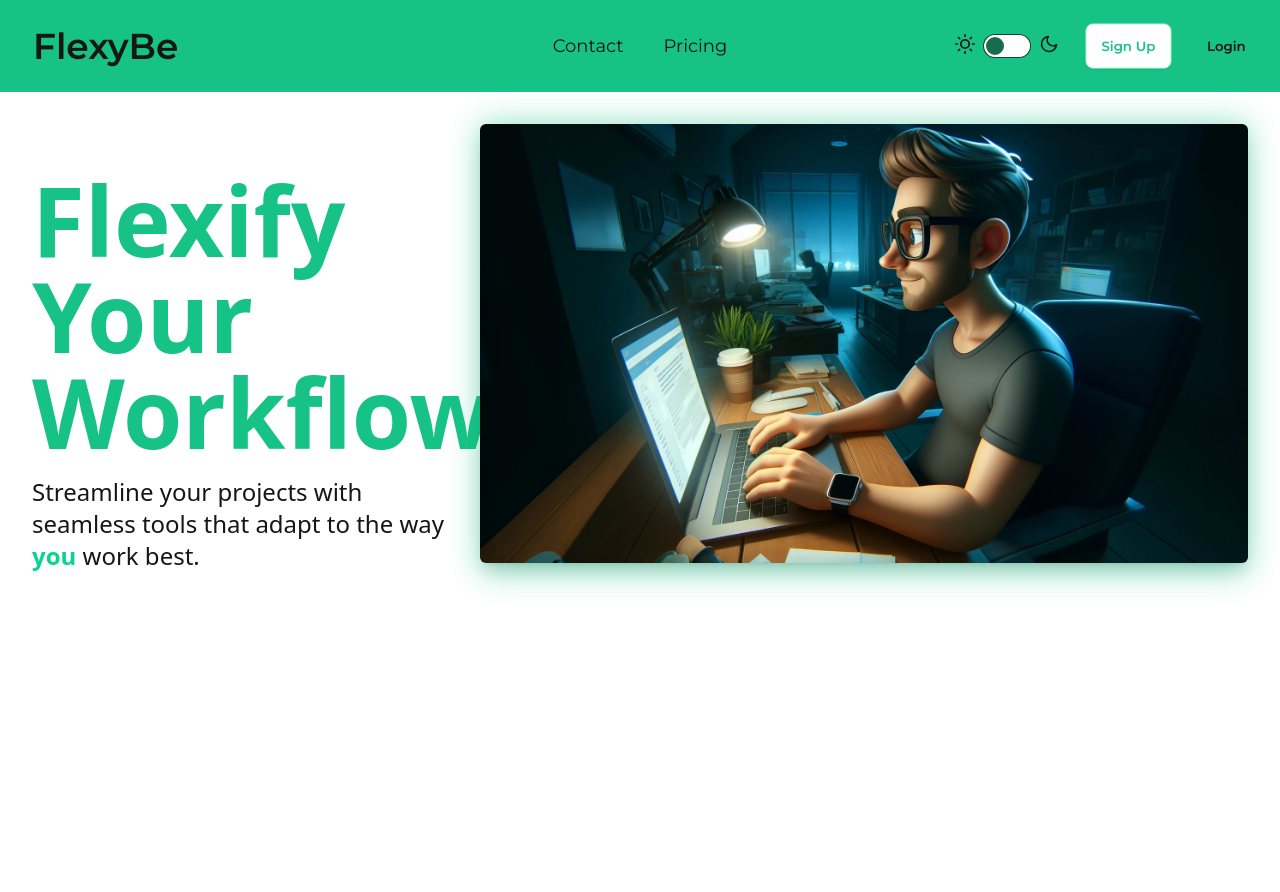
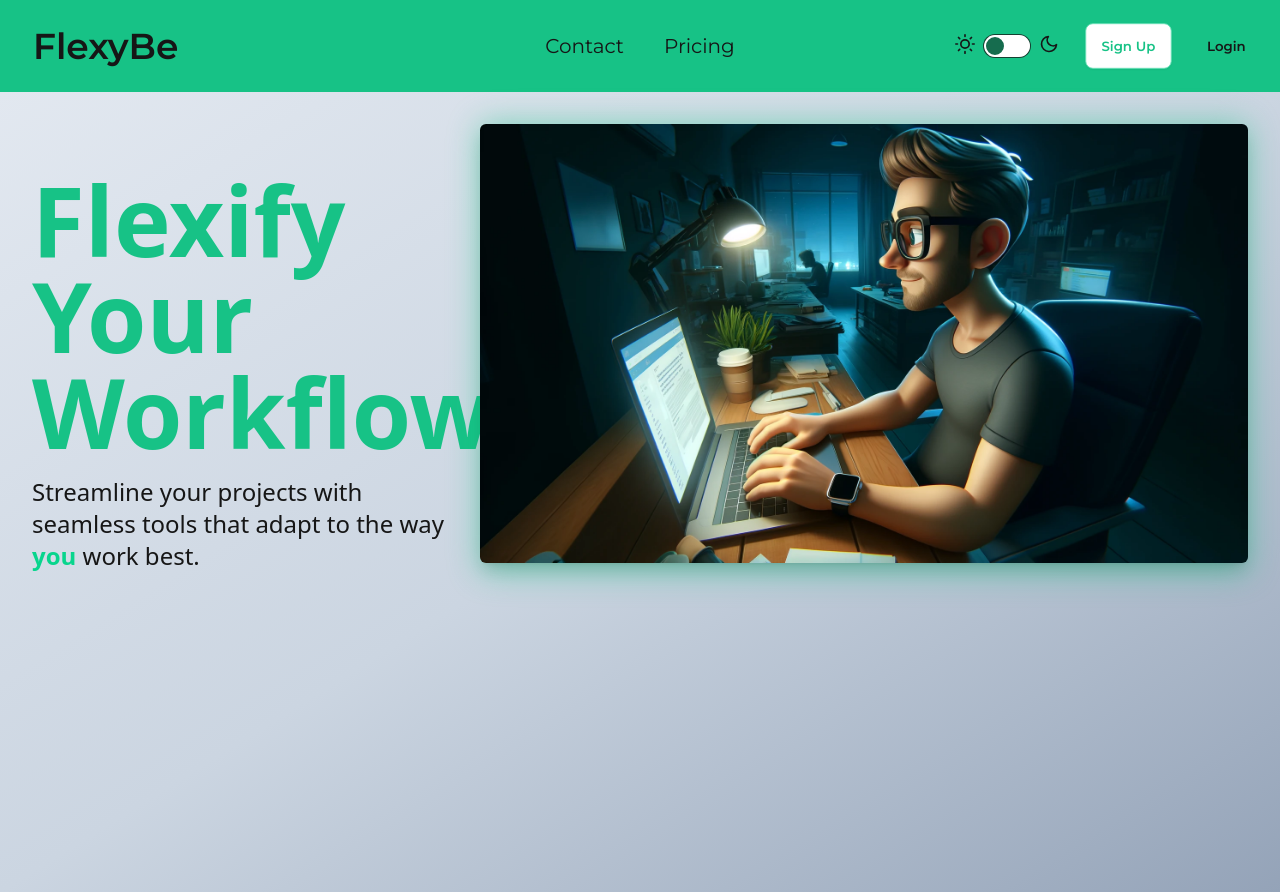
Before and after one commit to stavthal/flexybe-frontend, a Nuxt app: page / in a window 1280 px wide. Before the commit the page ends 800 px from the top, so only its background shows below. Built offline with nearby package versions, Linux system fonts and the light colour scheme.

Commit message:
animations

```diff
--- a/components/HeaderApp.vue
+++ b/components/HeaderApp.vue
@@ -38,7 +38,7 @@
         >
       </div>
       <div class="hidden navbar-center lg:block">
-        <ul class="gap-2 px-1 text-lg menu menu-horizontal">
+        <ul class="gap-2 px-1 text-xl menu menu-horizontal">
           <li>
             <NuxtLink to="/contact">Contact</NuxtLink>
           </li>
--- a/components/HeroSection.vue
+++ b/components/HeroSection.vue
@@ -1,15 +1,16 @@
 <template>
   <div class="flex justify-around w-screen px-4 py-8">
     <div class="flex flex-col w-4/12 mt-12">
-      <h1 class="mb-4 font-bold text-8xl text-primary">
+      <h1 class="mb-4 font-bold text-8xl text-primary animate-slide-in-left">
         Flexify Your Workflow.
       </h1>
-      <p class="text-2xl text-darker dark:text-white">
+      <p class="text-2xl text-darker dark:text-white animate-slide-in-right">
         Streamline your projects with seamless tools that adapt to the way
         <span class="font-semibold text-success">you</span>
         work best.
       </p>
     </div>
+
     <div class="flex max-lg:hidden">
       <div class="relative">
         <!-- Shadow container -->
@@ -17,11 +18,11 @@
           class="absolute inset-0 rounded-md opacity-50 bg-primary dark:bg-primary blur-lg"
         />
         <!-- Image with animation -->
-        <!-- eslint-disable-next-line vue/html-self-closing -->
         <img
           :src="imageUrl"
           alt="Hero Image"
-          class="max-w-3xl rounded-md shadow-lg animate-bounce"
+          :class="animationClass"
+          class="max-w-3xl rounded-md shadow-lg"
         />
       </div>
     </div>
@@ -30,6 +31,18 @@
 
 <script lang="ts" setup>
 import imageUrl from "~/assets/images/hero-image.webp";
+
+import { ref, onMounted } from "vue";
+
+// Reactive property to manage the animation class
+const animationClass = ref("animate-fade-in-zoom");
+
+// Change the class after the fade-in animation completes
+onMounted(() => {
+  setTimeout(() => {
+    animationClass.value = "animate-bounce";
+  }, 900); // Adjust the timeout duration to match your fade-in animation duration
+});
 </script>
 
 <style scoped>
--- a/pages/index.vue
+++ b/pages/index.vue
@@ -1,6 +1,10 @@
 <template>
-  <div>
+  <div
+    class="min-h-screen bg-gradient-to-br from-slate-200 via-slate-300 to-slate-400 dark:from-base-100 dark:to-base-100"
+  >
     <HeroSection />
+    <!-- TODO: Add shapes divider before the next section (Wave) -->
+    <!-- TODO: Lazy rendering (do not show before it is visible) -->
   </div>
 </template>
 
--- a/tailwind.config.js
+++ b/tailwind.config.js
@@ -9,7 +9,27 @@ export default {
     "./error.vue",
   ],
   theme: {
-    extend: {},
+    extend: {
+      keyframes: {
+        slideInLeft: {
+          "0%": { transform: "translateX(-100%)", opacity: "0" },
+          "100%": { transform: "translateX(0)", opacity: "1" },
+        },
+        slideInRight: {
+          "0%": { transform: "translateX(100%)", opacity: "0" },
+          "100%": { transform: "translateX(0)", opacity: "1" },
+        },
+        fadeInZoom: {
+          "0%": { transform: "scale(0.8)", opacity: "0" },
+          "100%": { transform: "scale(1)", opacity: "1" },
+        },
+      },
+      animation: {
+        "slide-in-left": "slideInLeft 1s ease-out",
+        "slide-in-right": "slideInRight 1s ease-out",
+        "fade-in-zoom": "fadeInZoom 1s ease-out",
+      },
+    },
   },
   daisyui: {
     themes: [
```
